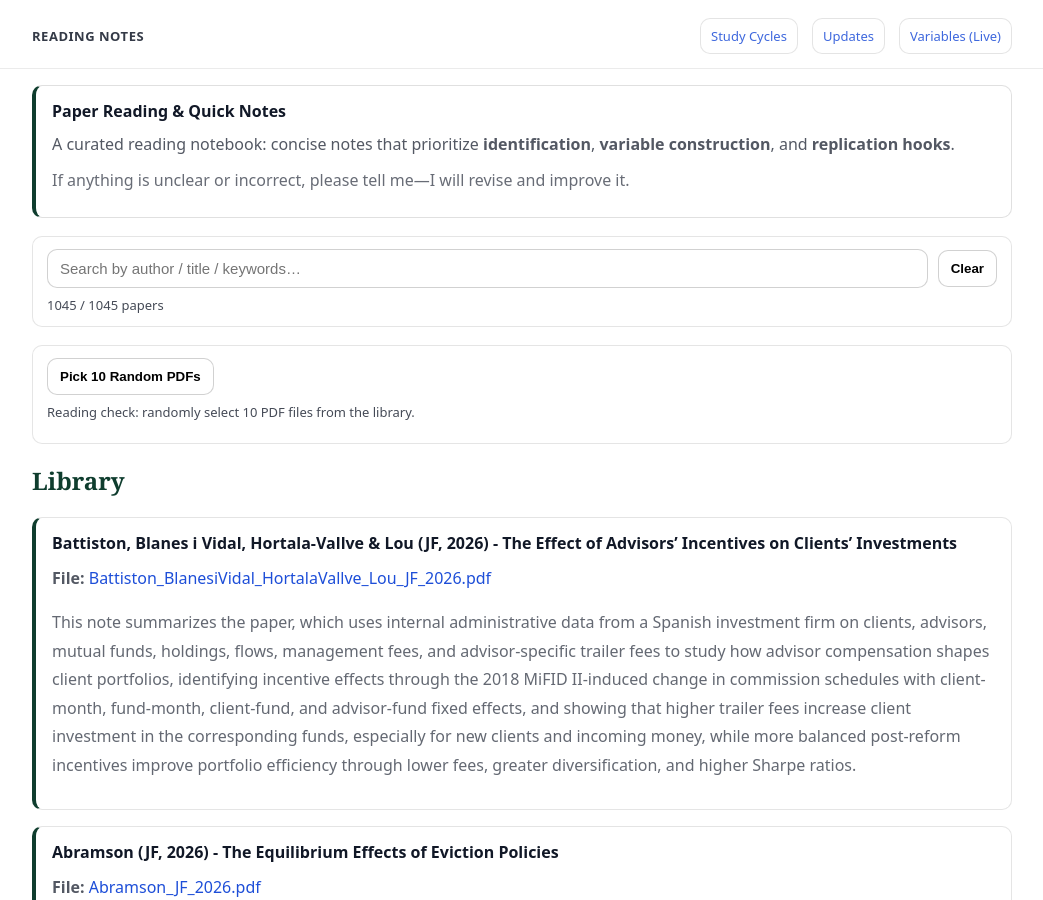
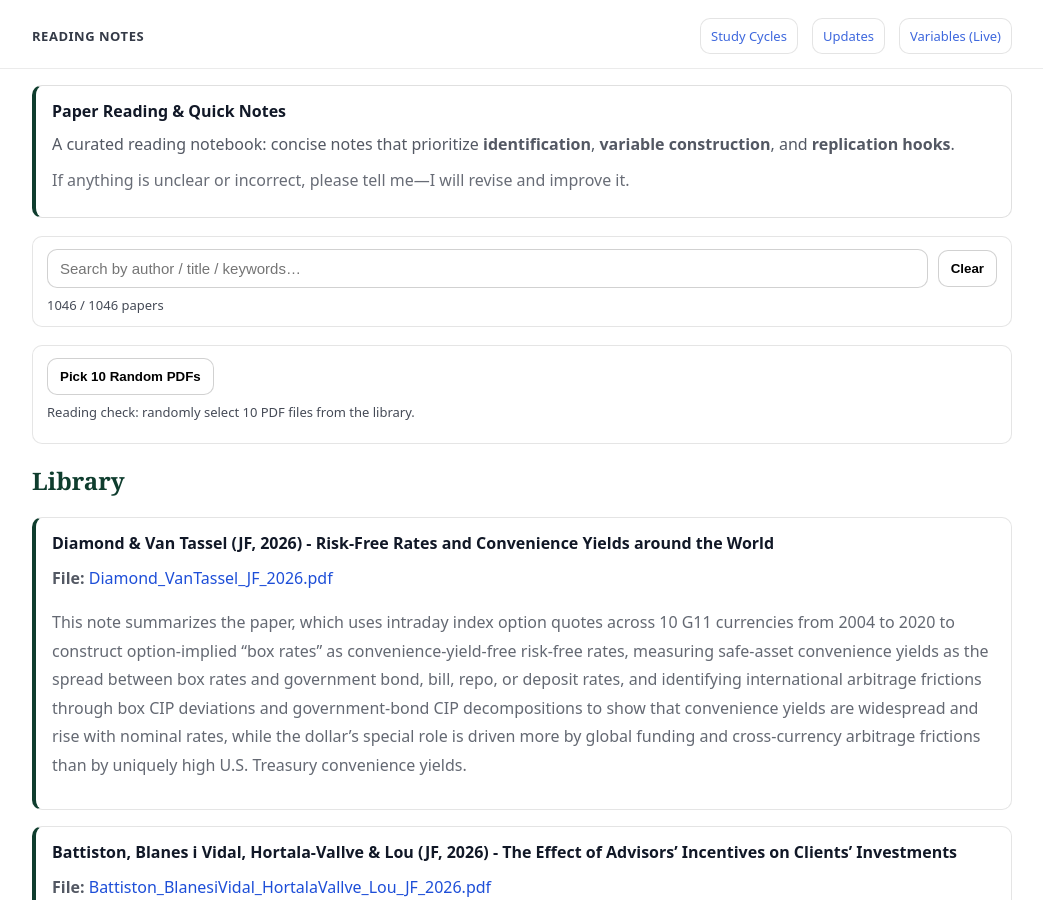
Before and after one commit to yaxinzn/study-archive, a Jekyll site: the page built from reading/index.md, in a window 1280 px wide and 900 px high. Shown: the whole window, without its empty margins (118-1161 px from the left). Built offline with Jekyll 4.4.1, drawn with Linux system fonts in a browser that asks for light colours.

Commit message:
Reading: add/update Diamond_VanTassel_JF_2026.pdf

```diff
--- a/_data/reading.yml
+++ b/_data/reading.yml
@@ -1,3 +1,7 @@
+- title: "Diamond & Van Tassel (JF, 2026) - Risk-Free Rates and Convenience Yields around the World"
+  file: "Diamond_VanTassel_JF_2026.pdf"
+  desc: "This note summarizes the paper, which uses intraday index option quotes across 10 G11 currencies from 2004 to 2020 to construct option-implied “box rates” as convenience-yield-free risk-free rates, measuring safe-asset convenience yields as the spread between box rates and government bond, bill, repo, or deposit rates, and identifying international arbitrage frictions through box CIP deviations and government-bond CIP decompositions to show that convenience yields are widespread and rise with nominal rates, while the dollar’s special role is driven more by global funding and cross-currency arbitrage frictions than by uniquely high U.S. Treasury convenience yields."
+
 - title: "Battiston, Blanes i Vidal, Hortala-Vallve & Lou (JF, 2026) - The Effect of Advisors’ Incentives on Clients’ Investments"
   file: "Battiston_BlanesiVidal_HortalaVallve_Lou_JF_2026.pdf"
   desc: "This note summarizes the paper, which uses internal administrative data from a Spanish investment firm on clients, advisors, mutual funds, holdings, flows, management fees, and advisor-specific trailer fees to study how advisor compensation shapes client portfolios, identifying incentive effects through the 2018 MiFID II-induced change in commission schedules with client-month, fund-month, client-fund, and advisor-fund fixed effects, and showing that higher trailer fees increase client investment in the corresponding funds, especially for new clients and incoming money, while more balanced post-reform incentives improve portfolio efficiency through lower fees, greater diversification, and higher Sharpe ratios."
```
Also changed, not shown: 1 other file.
